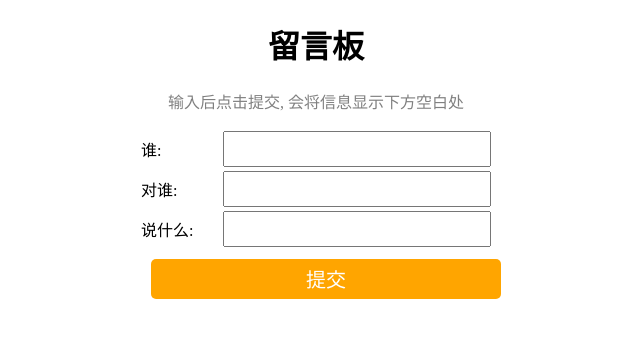
After one commit to Mikammm3/Java, a Spring Boot app: page /messagewall.html in a window 1280 px wide. The commit adds this page. Shown: the top 338 px of the page, without its empty margins (324-964 px from the left). Run offline with Spring Boot 4, Linux system fonts and the light colour scheme; data that the repository does not hold is empty.

Commit message:
Add files via upload

```diff
--- /dev/null
+++ b/test_2023_11_28/src/main/java/com/example/demo/MessageController.java
@@ -0,0 +1,32 @@
+package com.example.demo;
+
+import org.springframework.util.StringUtils;
+import org.springframework.web.bind.annotation.RequestMapping;
+import org.springframework.web.bind.annotation.RestController;
+
+import java.util.ArrayList;
+import java.util.List;
+
+@RestController
+@RequestMapping("/message")
+public class MessageController {
+
+    private List<MessageInfo> messageInfoList = new ArrayList<>();
+
+    @RequestMapping("/publish")
+    public boolean publish(MessageInfo messageInfo) {
+        if (!StringUtils.hasLength(messageInfo.getFrom())
+                || !StringUtils.hasLength(messageInfo.getTo())
+                || !StringUtils.hasLength(messageInfo.getMessage())) {
+            return false;
+        }
+        // 暂时存放在内存中
+        messageInfoList.add(messageInfo);
+        return true;
+    }
+
+    @RequestMapping("/getList")
+    public List<MessageInfo> getList() {
+        return messageInfoList;
+    }
+}
--- /dev/null
+++ b/test_2023_11_28/src/main/resources/static/messagewall.html
@@ -0,0 +1,120 @@
+<!DOCTYPE html>
+<html lang="en">
+
+<head>
+    <meta charset="UTF-8">
+    <meta name="viewport" content="width=device-width, initial-scale=1.0">
+    <title>留言板</title>
+    <style>
+        .container {
+            width: 350px;
+            height: 300px;
+            margin: 0 auto;
+            /* border: 1px black solid; */
+            text-align: center;
+        }
+
+        .grey {
+            color: grey;
+        }
+
+        .container .row {
+            width: 350px;
+            height: 40px;
+
+            display: flex;
+            justify-content: space-between;
+            align-items: center;
+        }
+
+        .container .row input {
+            width: 260px;
+            height: 30px;
+        }
+
+        #submit {
+            width: 350px;
+            height: 40px;
+            background-color: orange;
+            color: white;
+            border: none;
+            margin: 10px;
+            border-radius: 5px;
+            font-size: 20px;
+        }
+    </style>
+</head>
+
+<body>
+    <div class="container">
+        <h1>留言板</h1>
+        <p class="grey">输入后点击提交, 会将信息显示下方空白处</p>
+        <div class="row">
+            <span>谁:</span> <input type="text" name="" id="from">
+        </div>
+        <div class="row">
+            <span>对谁:</span> <input type="text" name="" id="to">
+        </div>
+        <div class="row">
+            <span>说什么:</span> <input type="text" name="" id="say">
+        </div>
+        <input type="button" value="提交" id="submit" onclick="submit()">
+        <!-- <div>A 对 B 说: hello</div> -->
+    </div>
+
+    <script src="https://cdn.bootcdn.net/ajax/libs/jquery/3.6.4/jquery.min.js"></script>
+    <script>
+        // 页面加载时，显示留言信息
+        $.ajax({
+            type: "get",
+            url: "/message/getList",
+            success: function(messages){
+                for(var message of messages){
+                    var html = "<div>" + message.from + " 对 " + message.to + " 说: " + message.message+ "</div>";
+                    $(".container").append(html);
+                }
+            }
+        });
+
+        function submit(){
+            //1. 获取留言的内容
+            var from = $('#from').val();
+            var to = $('#to').val();
+            var say = $('#say').val();
+            if (from== '' || to == '' || say == '') {
+                return;
+            }
+
+
+            $.ajax({
+                type: "post",
+                url: "/message/publish",
+                data: {
+                    from: from,
+                    to: to,
+                    message: say
+                },
+                success: function(result){
+                    if(result == true){
+                        // 添加成功
+                        //2. 构造节点
+                        var divE = "<div>"+from +"对" + to + "说:" + say+"</div>";
+                        //3. 把节点添加到页面上
+                        $(".container").append(divE);
+
+                        //4. 清空输入框的值
+                        $('#from').val("");
+                        $('#to').val("");
+                        $('#say').val("");
+                    }else {
+                        alert("发表失败")
+                    }
+                }
+            });
+
+        }
+
+    </script>
+</body>
+
+</html>
```
Also changed, not shown: test_2023_11_28/pom.xml (+10 -0 lines), test_2023_11_28/src/main/java/com/example/demo/MessageInfo.java (added, +10 -0 lines), test_2023_11_28/src/main/resources/static/index.html (+7 -1 lines), test_2023_11_28/src/main/resources/static/login.html (+16 -1 lines), 6 other files.
